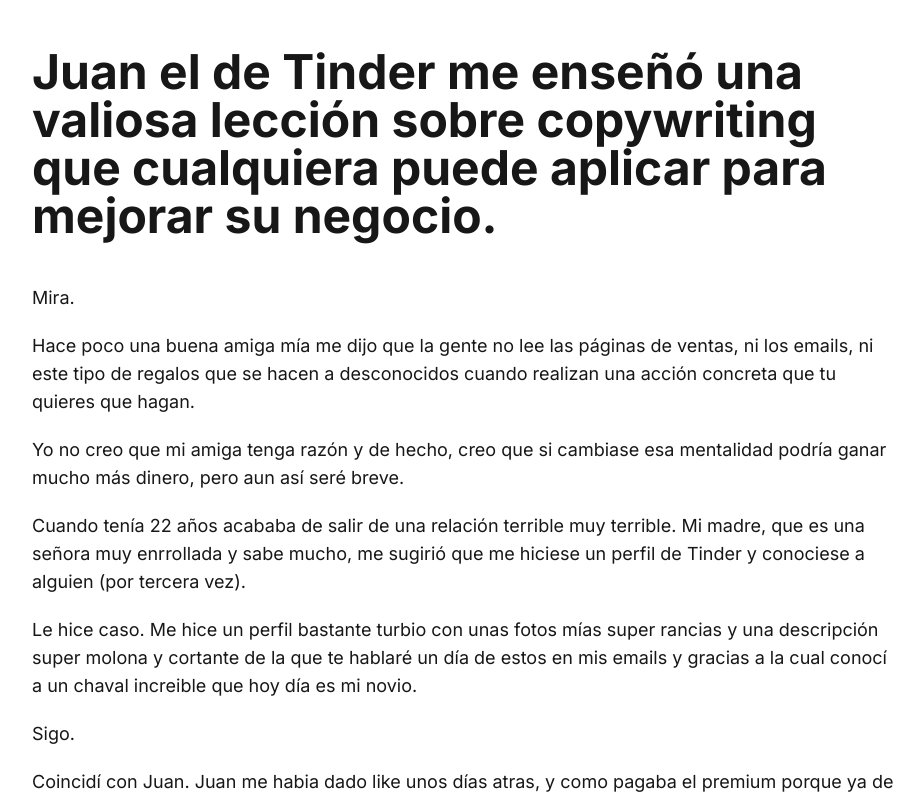
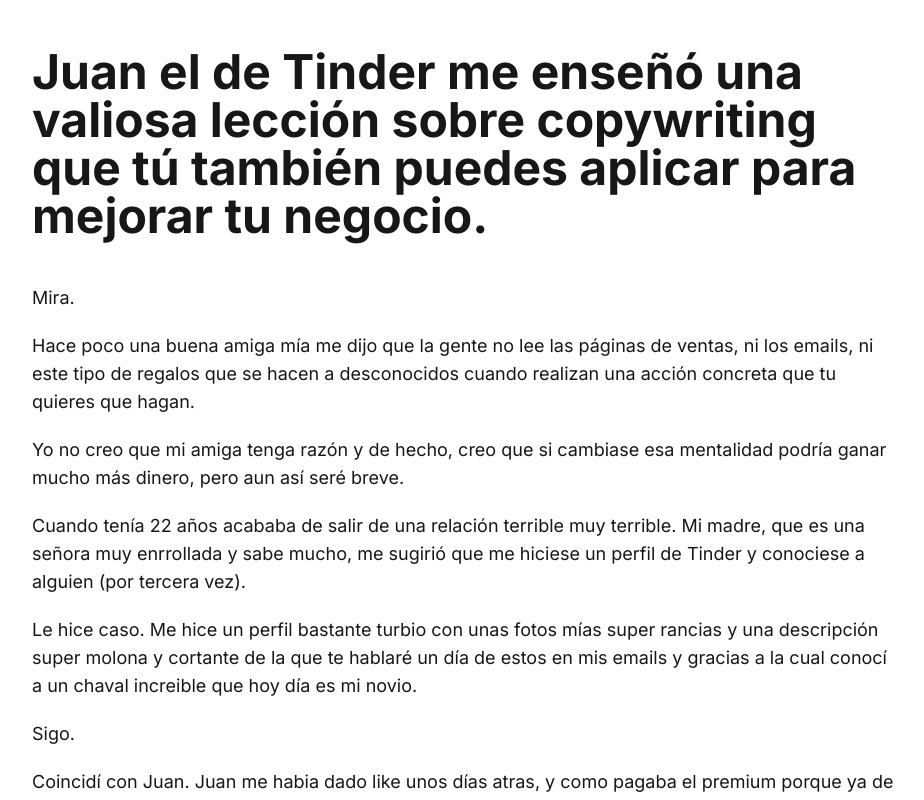
Before and after one commit to MariaLipiz/miraencomentarios, a Next.js app: page /bienvenido in a window 1280 px wide. Shown: the top 800 px of the page, without its empty margins (176-1100 px from the left). Built offline with nearby package versions, Linux system fonts and the light colour scheme.

Commit message:
Cambio en success

```diff
--- a/app/bienvenido/page.tsx
+++ b/app/bienvenido/page.tsx
@@ -3,8 +3,8 @@ export default function Bienvenido() {
     <main className="flex flex-col items-start justify-start px-6 sm:px-12 lg:px-52 py-12 gap-5">
 
       <h1 className="text-4xl sm:text-5xl font-bold mb-6">
-        Juan el de Tinder me enseñó una valiosa lección sobre copywriting que cualquiera puede aplicar
-        para mejorar su negocio.
+        Juan el de Tinder me enseñó una valiosa lección sobre copywriting que tú también puedes aplicar
+        para mejorar tu negocio.
       </h1>
       <p className="text-base sm:text-lg font-normal">
         Mira.
--- a/app/success/page.tsx
+++ b/app/success/page.tsx
@@ -36,7 +36,7 @@ export default function SuccessPage() {
       <ul className="list-disc list-inside space-y-1 text-base sm:text-lg font-normal">
         <li>Humano</li>
         <li>Humanoide.</li>
-        <li>Persona con un negocio que quiera tener la seguridad de que no se va a ir a pique.</li>
+        <li>Persona con un negocio que quiera destacar y vender más.</li>
         <li>Hombre buscando hembra apta para la reproducción y para llevarse bien con tu madre.</li>
 
       </ul>
```
